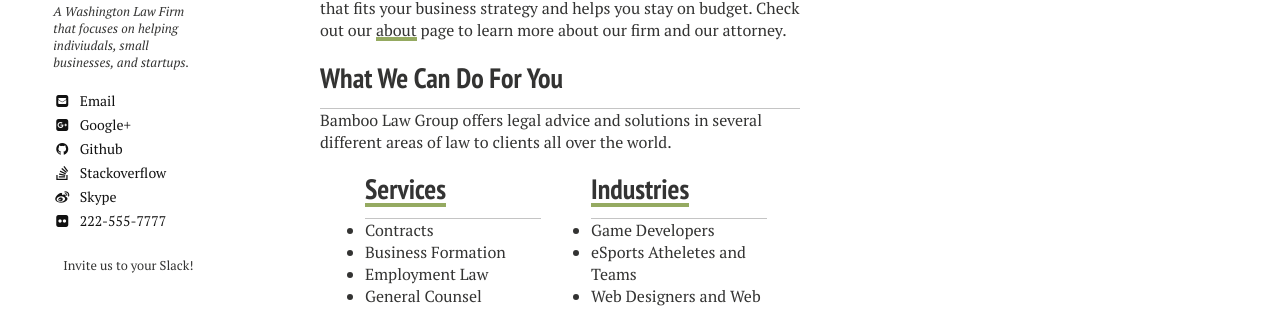
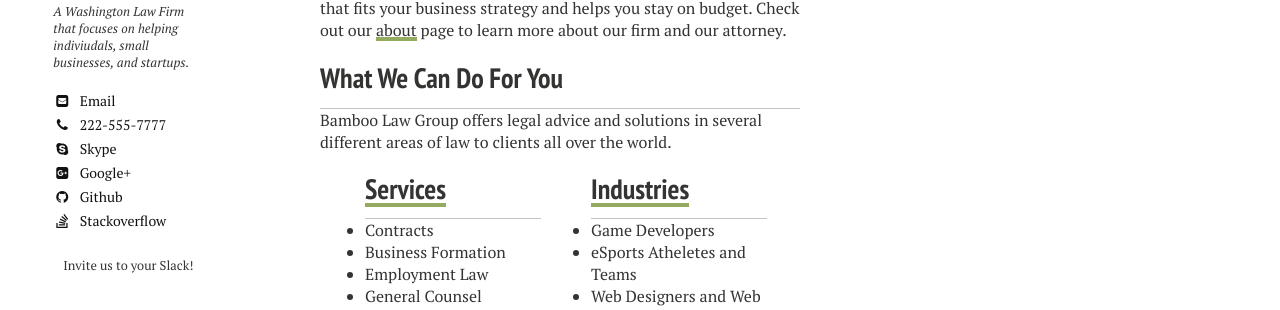
Before and after one commit to nerdyfergy/blg-site-mm3, a Jekyll site: the page built from index.md, in a window 1280 px wide. Shown: the part 819-1129 px from the top of the page. Built offline with Jekyll 4.4.1, drawn with Linux system fonts in a browser that asks for light colours; nearby versions of some CDN libraries.

Commit message:
Update _author-bio.html

```diff
--- a/_includes/_author-bio.html
+++ b/_includes/_author-bio.html
@@ -13,6 +13,9 @@
   <h3 itemprop="name">{{ author.name }}</h3>
   <p>{{ author.bio }}</p>
   {% if author.email %}<a href="mailto:{{ author.email }}" class="author-social" target="_blank"><i class="fa fa-fw fa-envelope-square"></i> Email</a>{% endif %}
+  {% if author.phone %}<a href="#" class="author-social" target="_blank"><i class="fa fa-fw fa-phone"></i> {{ author.phone }}</a>{% endif %}
+  {% if author.skype %}<a href="#" class="author-social" target="_blank"><i class="fa fa-fw fa-skype"></i> Skype</a>{% endif %}
+
   {% if author.twitter %}<a href="http://twitter.com/{{ author.twitter }}" class="author-social" target="_blank"><i class="fa fa-fw fa-twitter-square"></i> Twitter</a>{% endif %}
   {% if author.facebook %}<a href="http://facebook.com/{{ author.facebook }}" class="author-social" target="_blank"><i class="fa fa-fw fa-facebook-square"></i> Facebook</a>{% endif %}
   {% if author.google.plus %}<a href="http://plus.google.com/+{{ author.google.plus }}" class="author-social" target="_blank"><i class="fa fa-fw fa-google-plus-square"></i> Google+</a>{% endif %}
@@ -29,9 +32,7 @@
   {% if author.steam %}<a href="http://steamcommunity.com/id/{{ author.steam }}" class="author-social" target="_blank"><i class="fa fa-fw fa-steam-square"></i> Steam</a>{% endif %}
   {% if author.youtube %}<a href="https://youtube.com/user/{{ author.youtube }}" class="author-social" target="_blank"><i class="fa fa-fw fa-youtube-square"></i> Youtube</a>{% endif %}
   {% if author.soundcloud %}<a href="http://soundcloud.com/{{ author.soundcloud }}" class="author-social" target="_blank"><i class="fa fa-fw fa-soundcloud"></i> Soundcloud</a>{% endif %}
-  {% if author.skype %}<a href="#" class="author-social" target="_blank"><i class="fa fa-fw fa-weibo"></i> Skype</a>{% endif %}
-  {% if author.phone %}<a href="#" class="author-social" target="_blank"><i class="fa fa-fw fa-flickr"></i> {{ author.phone }}</a>{% endif %}
-  {% if author.codepen %}<a href="http://codepen.io/{{ author.codepen }}" class="author-social" target="_blank"><i class="fa fa-fw fa-codepen"></i> CodePen</a>{% endif %}
+   {% if author.codepen %}<a href="http://codepen.io/{{ author.codepen }}" class="author-social" target="_blank"><i class="fa fa-fw fa-codepen"></i> CodePen</a>{% endif %}
   <br />
   <span class="normal-text"><p>Invite us to your Slack!</p></span>
 </div>
```
